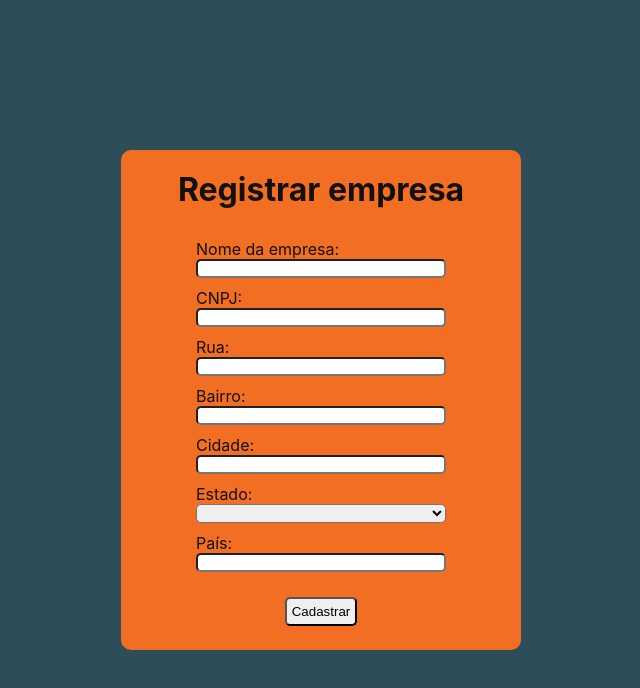
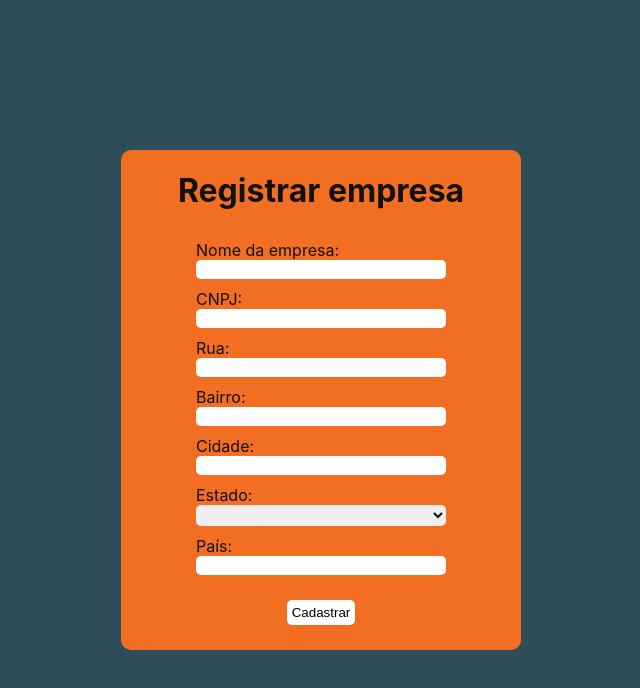
Before and after one commit to bruno-lippert/ordering_system, a Next.js app: page /CompanyRegistration in a window 1280 px wide. Shown: the top 688 px of the page, without its empty margins (319-959 px from the left). Built offline with nearby package versions, Linux system fonts and the light colour scheme.

Commit message:
update styles

```diff
--- a/pageStyles/companyRegistartion.ts
+++ b/pageStyles/companyRegistartion.ts
@@ -40,14 +40,22 @@ export const Company = styled.main `
         display: flex;
         justify-content: space-between;
         width: 250px;
+        border: none;
+        padding: 2px;
     }
     input[type="submit"] {
         border-radius: 5px;
         padding: 5px;
         margin: 15px 0 5px 0;
+        background-color: #fff;
+        border: none;
 
         &:hover {
             cursor: pointer;
         }
+
+        &:active {
+            background-color: ${colors.quaternary};
+        }
     }
 `;
```
